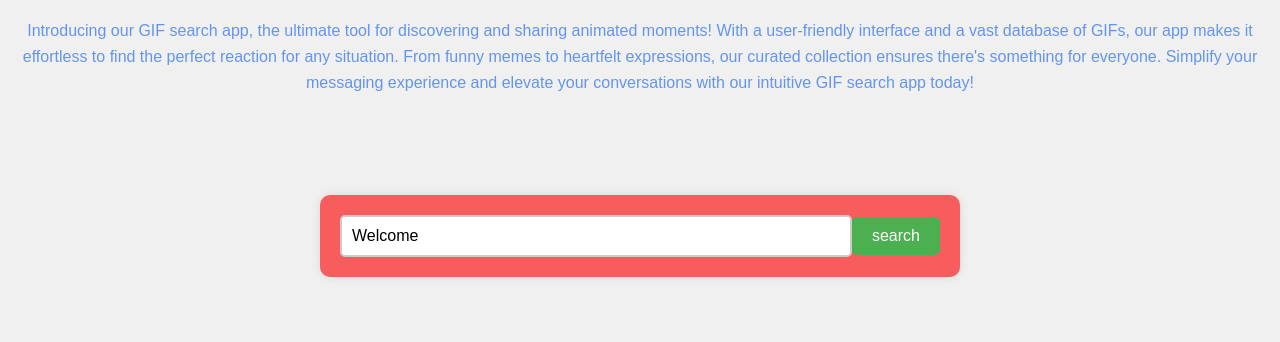
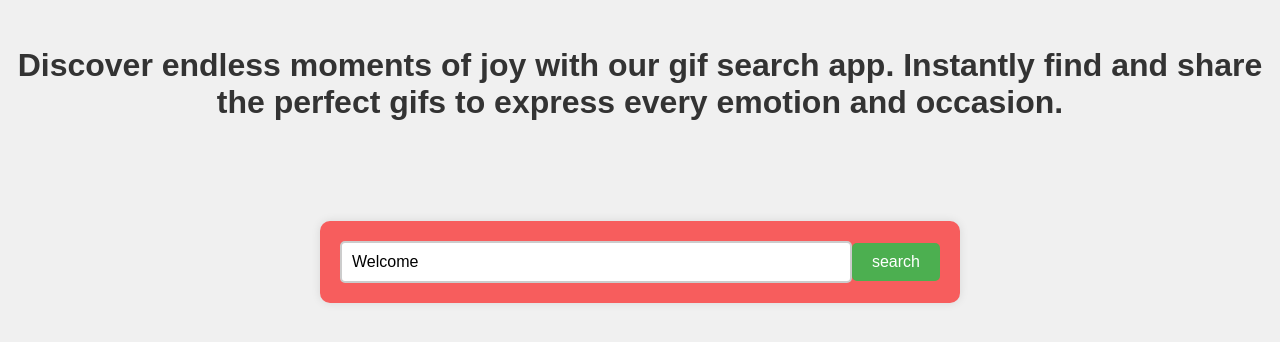
Before and after one commit to kureshiasiya/gif-search-app, a plain HTML site: page index.html in a window 1280 px wide. Shown: the part 90-432 px from the top of the page. Drawn offline with Linux system fonts and the light colour scheme.

Commit message:
readmi file

```diff
--- a/index.html
+++ b/index.html
@@ -13,15 +13,10 @@
   </head>
   <body>
     <h1>gifQUest</h1>
-    <p>
-      Introducing our GIF search app, the ultimate tool for discovering and
-      sharing animated moments! With a user-friendly interface and a vast
-      database of GIFs, our app makes it effortless to find the perfect reaction
-      for any situation. From funny memes to heartfelt expressions, our curated
-      collection ensures there's something for everyone. Simplify your messaging
-      experience and elevate your conversations with our intuitive GIF search
-      app today!
-    </p>
+    <h1>
+      Discover endless moments of joy with our gif search app. Instantly find
+      and share the perfect gifs to express every emotion and occasion.
+    </h1>
     <div class="box">
       <div class="search-container">
         <input type="text" id="search-box" value="Welcome" />
--- a/style.css
+++ b/style.css
@@ -9,6 +9,7 @@ h1 {
   margin-top: 50px;
   text-align: center;
 }
+
 body {
   font-family: Arial, sans-serif;
   margin: 0;
@@ -113,12 +114,11 @@ p {
   border-radius: 50%;
   border-top-color: #45a049;
   position: absolute;
-  top: calc(50% + 50px); /* Adjusted position to be below search box */
+  top: 90%;
   left: 50%;
   transform: translate(-50%, -50%);
   animation: spin 3s infinite;
 }
-
 @keyframes spin {
   100% {
     transform: translate(-50%, -50%) rotate(360deg);
```
Also changed, not shown: hii screenshot-1.PNG (added), hii screenshot-2.png (added), hii screenshot-3.png (added), hii screenshot.PNG (added), 1 other file.
